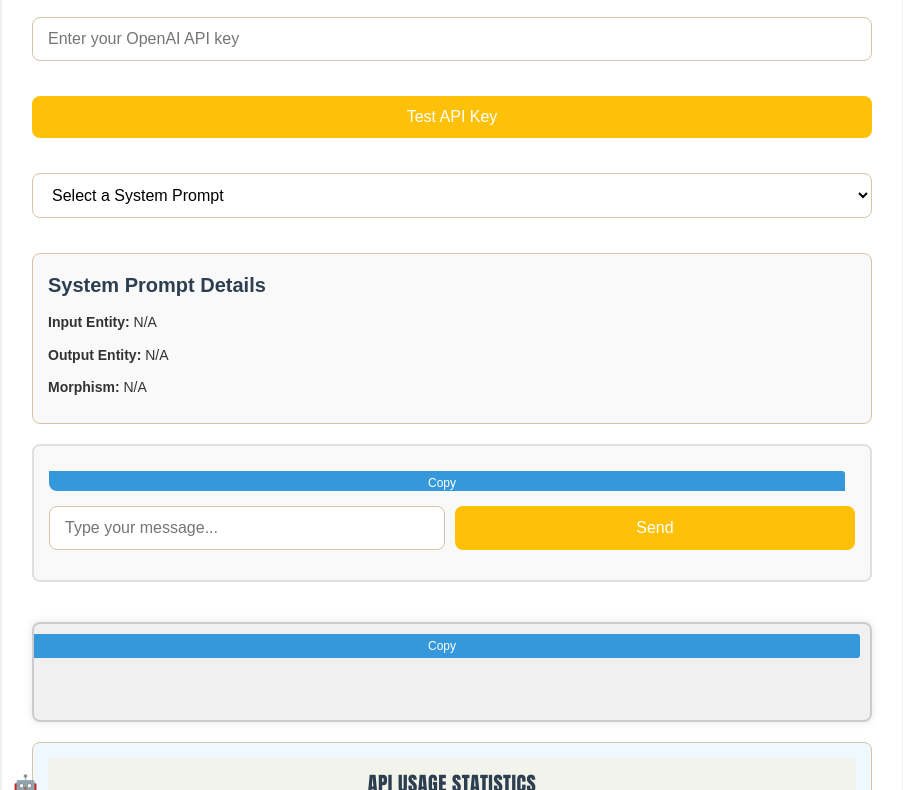
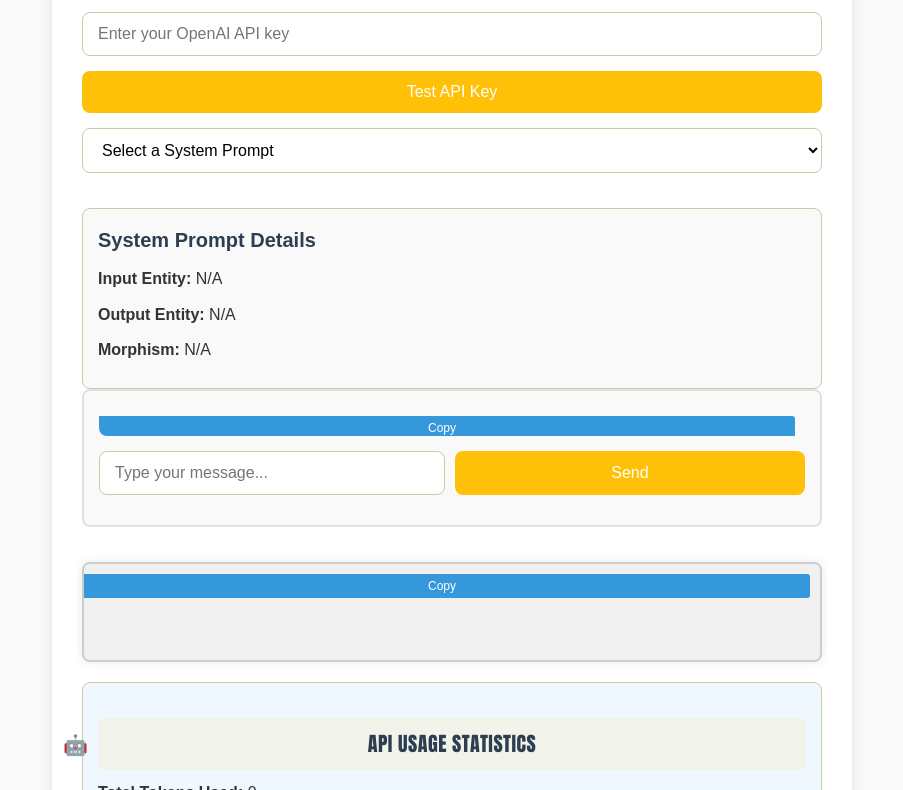
Before and after one commit to hartswf0/shorthive, a plain HTML site: page index.html in a window 1280 px wide. Shown: the part 116-906 px from the top of the page, without its empty margins (188-1091 px from the left). Drawn offline with Linux system fonts and the light colour scheme.

Commit message:
Update index.html ol ol

```diff
--- a/index.html
+++ b/index.html
@@ -24,20 +24,20 @@
         }
         .container {
             width: 100%;
-            max-width: 900px;
+            max-width: 800px;
             background: #fff;
             padding: 30px;
             border-radius: 8px;
             box-shadow: 0 4px 15px rgba(0,0,0,0.1);
             display: flex;
             flex-direction: column;
-            gap: 20px;
         }
         /* Headings */
         h1, h2 {
             font-family: 'Impact', sans-serif;
             color: #FFC107; /* Honey Yellow */
             text-transform: uppercase;
+            margin-bottom: 15px;
             letter-spacing: 0.5px; /* Reduced spacing for a more elegant feel */
             text-align: center;
         }
@@ -51,6 +51,7 @@
             background-color: rgba(255, 207, 64, 0.1); /* Light Honey Yellow */
             padding: 10px 20px;
             position: relative;
+            margin-top: 20px;
             border-radius: 5px;
         }
         h2::before {
@@ -99,6 +100,7 @@
         #chat-container {
             border: 2px solid #E0E0E0; /* Softer borders for a clean look */
             border-radius: 8px;
+            margin-bottom: 15px;
             padding: 15px;
             flex-grow: 1;
             display: flex;
@@ -123,19 +125,32 @@
             max-width: 80%;
             word-wrap: break-word;
             position: relative;
-            font-size: 14px;
         }
         .message.user {
             background: #EAEAEA; /* Neutral color for user messages */
             align-self: flex-end;
             color: #333;
-            border-right: 5px solid #3498db; /* Blue accent */
         }
         .message.ai {
             background: #FFF4E5; /* Light honeycomb color for AI messages */
             align-self: flex-start;
             color: #333;
-            border-left: 5px solid #FFC107; /* Honey Yellow accent */
+        }
+        .message::after {
+            content: '';
+            position: absolute;
+            bottom: 0;
+            width: 0;
+            height: 0;
+            border: 10px solid transparent;
+        }
+        .message.user::after {
+            right: -20px;
+            border-left-color: #EAEAEA;
+        }
+        .message.ai::after {
+            left: -20px;
+            border-right-color: #FFF4E5;
         }
         /* User Input */
         #user-input {
@@ -144,6 +159,16 @@
         }
         #user-input input {
             flex-grow: 1;
+            padding: 12px 15px;
+            border: 1px solid #d4c4a8;
+            border-radius: 8px;
+            font-size: 16px;
+            background-color: #fff;
+            transition: border-color 0.3s ease;
+        }
+        #user-input input:focus {
+            border-color: #FFC107;
+            outline: none;
         }
         /* Console Output */
         #console-output {
@@ -158,7 +183,6 @@
             border-radius: 8px;
             position: relative;
             box-shadow: 0 0 8px rgba(0, 0, 0, 0.1); /* Light shadow for depth */
-            font-size: 14px;
         }
         /* Copy Buttons */
         .copy-button {
@@ -179,6 +203,7 @@
         }
         /* System Prompt Details */
         #prompt-details {
+            margin-top: 20px;
             padding: 15px;
             background-color: #f9f9f9;
             border: 1px solid #d4c4a8;
@@ -191,10 +216,10 @@
         }
         #prompt-details p {
             margin-bottom: 10px;
-            font-size: 14px;
         }
         /* Usage Stats */
         #usage-stats {
+            margin-top: 20px;
             padding: 15px;
             background-color: #f0f8ff;
             border: 1px solid #d4c4a8;
@@ -208,7 +233,7 @@
         }
         #usage-stats p {
             margin-bottom: 10px;
-            font-size: 14px;
+            font-size: 16px;
         }
         #usage-stats button {
             background-color: #e74c3c; /* Red for reset */
@@ -314,7 +339,7 @@
     </div>
 
     <script>
-        // DOM Elements
+        // Existing DOM Elements
         const chatMessages = document.getElementById('chat-messages');
         const messageInput = document.getElementById('message-input');
         const sendButton = document.getElementById('send-button');
@@ -393,103 +418,7 @@ You will edit purely text.
 Don't write any other textual thing than the text itself.
 Make sure the text is not longer than 200 words (keep the video pretty short and neat).`
             },
-            {
-                name: "Expert Video Writer",
-                inputEntity: "Video Description",
-                outputEntity: "Video Script",
-                morphism: "{Video Description} --[Generates]--> {Video Script}",
-                systemPrompt: `You are an expert video writer. You ONLY produce text that is read. You only produce the script that will be read by a voice actor for a video. The user will give you the description of the video they want you to make and from that, you will write the script. Make sure to directly write the script in response to the video description.
-Your script will not have any reference to the audio footage/video footage shown. Only the text that will be narrated by the voice actor.
-You will produce purely text.
-Don't write any other textual thing than the text itself.
-Make sure the text is not longer than 200 words (keep the video pretty short and neat).`
-            },
-            {
-                name: "Shorts Video Editor",
-                inputEntity: "Transcript",
-                outputEntity: "Image Queries",
-                morphism: "{Transcript} --[Generates]--> {Image Queries}",
-                systemPrompt: `You are a shorts video editor. Your audience is people from 18 yo to 40yo. Your style of editing is pretty simple, you take the transcript of your short and put a very simple google image to illustrate the narrated sentences.
-...
-NEVER USE ABSTRACT NOUNS IN THE QUERIES. ALWAYS USE REAL OBJECTS OR PERSONS IN THE QUERIES.`
-            },
-            {
-                name: "Video Research Expert",
-                inputEntity: "Timed Captions",
-                outputEntity: "Video Search Queries",
-                morphism: "{Timed Captions} --[Generates]--> {Video Search Queries}",
-                systemPrompt: `You're a video research expert. The user will give you the timed captions of a video they will make, and you will give back a list of text search queries that will be used to search for background video footage.`
-            },
-            {
-                name: "Facts Content Writer",
-                inputEntity: "Facts Type",
-                outputEntity: "Captivating Script",
-                morphism: "{Facts Type} --[Generates]--> {Captivating Script}",
-                systemPrompt: `You are an expert content writer of a YouTube shorts channel. You specialize in 'facts' shorts. Your facts shorts are less than 50 seconds verbally (around 140 words maximum). They are extremely captivating and original.`
-            },
-            {
-                name: "Random Subject Generator",
-                inputEntity: "Series Request",
-                outputEntity: "Subjects Array",
-                morphism: "{Series Request} --[Generates]--> {Subjects Array}",
-                systemPrompt: `For a series of <<N>> YouTube videos about top 10 facts on a certain subject, pick a random subject. Be very original. Put it in the '<<Subject>> facts' format.`
-            },
-            {
-                name: "Reddit Ask Question Extractor",
-                inputEntity: "Reddit Transcript",
-                outputEntity: "Thread Question",
-                morphism: "{Reddit Transcript} --[Extracts]--> {Thread Question}",
-                systemPrompt: `From the transcript of a Reddit ask, tell me the question in the title. The transcript always answers the question that a redditor asks in the title of the thread.`
-            },
-            {
-                name: "Story Realism Judge",
-                inputEntity: "Story Input",
-                outputEntity: "Realism Score",
-                morphism: "{Story Input} --[Evaluates]--> {Realism Score}",
-                systemPrompt: `You are the judge of the story. Your goal will be to judge if it can possibly happen. If it's possible and the story makes sense, then it's a 10. If not, it's a 0.`
-            },
-            {
-                name: "Reddit Ask Thread Question Generator",
-                inputEntity: "User Input",
-                outputEntity: "Interesting Question",
-                morphism: "{User Input} --[Generates]--> {Interesting Question}",
-                systemPrompt: `You will write an interesting Reddit ask thread question. The question must be a short, open-ended question that requires opinion/anecdotal-based answers.`
-            },
-            {
-                name: "YouTube Shorts Content Creator",
-                inputEntity: "Reddit Question",
-                outputEntity: "Anecdote Script",
-                morphism: "{Reddit Question} --[Generates]--> {Anecdote Script}",
-                systemPrompt: `You are a YouTube shorts content creator. You make extremely captivating shorts based on answers from AskReddit. Create a highly engaging anecdote for a YouTube short.`
-            },
-            {
-                name: "Realism Filter for YouTube Shorts Story",
-                inputEntity: "Story Input",
-                outputEntity: "Realism Score and Explanation",
-                morphism: "{Story Input} --[Evaluates]--> {Realism Score and Explanation}",
-                systemPrompt: `You're a judge of the realisticness of a story for a YouTube short. Determine if it can possibly happen and provide a score.`
-            },
-            {
-                name: "Reddit Username Generator",
-                inputEntity: "User Request",
-                outputEntity: "Random Reddit Username",
-                morphism: "{User Request} --[Generates]--> {Random Reddit Username}",
-                systemPrompt: `Generate a random Reddit name with one or two numbers inside the name. Make it sound natural.`
-            },
-            {
-                name: "Content Translator",
-                inputEntity: "Content Input",
-                outputEntity: "Translated Content in Target Language",
-                morphism: "{Content Input} --[Translates]--> {Translated Content in Target Language}",
-                systemPrompt: `You're an expert content translator to <<LANGUAGE>>. You always translate sentences properly, and you write numbers in WORDS, not digits.`
-            },
-            {
-                name: "Narrator Gender Identifier",
-                inputEntity: "Narrated Transcript",
-                outputEntity: "Narrator Gender",
-                morphism: "{Narrated Transcript} --[Identifies]--> {Narrator Gender}",
-                systemPrompt: `I will give you a narrated transcript, and you must identify if it's most probably a male or female.`
-            },
+            // ... [Other templates remain unchanged]
             {
                 name: "YouTube Shorts Title and Description Generator",
                 inputEntity: "Short Transcript",
@@ -567,9 +496,7 @@ NEVER USE ABSTRACT NOUNS IN THE QUERIES. ALWAYS USE REAL OBJECTS OR PERSONS IN T
                 return;
             }
 
-            const selectedTemplate = templates[selectedPromptIndex];
-            const systemPrompt = selectedTemplate.systemPrompt;
-            const aiName = selectedTemplate.name;
+            const systemPrompt = templates[selectedPromptIndex].systemPrompt;
 
             addMessageToChat('User', message);
             messageInput.value = '';
@@ -610,7 +537,7 @@ NEVER USE ABSTRACT NOUNS IN THE QUERIES. ALWAYS USE REAL OBJECTS OR PERSONS IN T
                 const data = await response.json();
                 const aiResponse = data.choices[0].message.content.trim();
                 log('Received response from OpenAI API');
-                addMessageToChat(aiName, aiResponse);
+                addMessageToChat('AI', aiResponse);
 
                 // Estimate tokens for output
                 let outputTokens = estimateTokens(aiResponse);
@@ -630,13 +557,20 @@ NEVER USE ABSTRACT NOUNS IN THE QUERIES. ALWAYS USE REAL OBJECTS OR PERSONS IN T
                 conversationHistory.push({ role: "assistant", content: aiResponse });
             } catch (error) {
                 log(`Error: ${error.message}`);
-                addMessageToChat(aiName, 'Sorry, there was an error processing your request.');
+                addMessageToChat('AI', 'Sorry, there was an error processing your request.');
             }
         }
 
         function addMessageToChat(sender, message) {
             const messageElement = document.createElement('div');
             messageElement.classList.add('message', sender.toLowerCase());
+
+            // Color Coding for System Prompts
+            if (sender === 'AI') {
+                messageElement.style.borderLeft = '5px solid #FFC107'; // Honey Yellow accent
+            } else if (sender === 'User') {
+                messageElement.style.borderRight = '5px solid #3498db'; // Blue accent
+            }
 
             messageElement.innerHTML = `<strong>${sender}:</strong> ${message}`;
             chatMessages.appendChild(messageElement);
```
